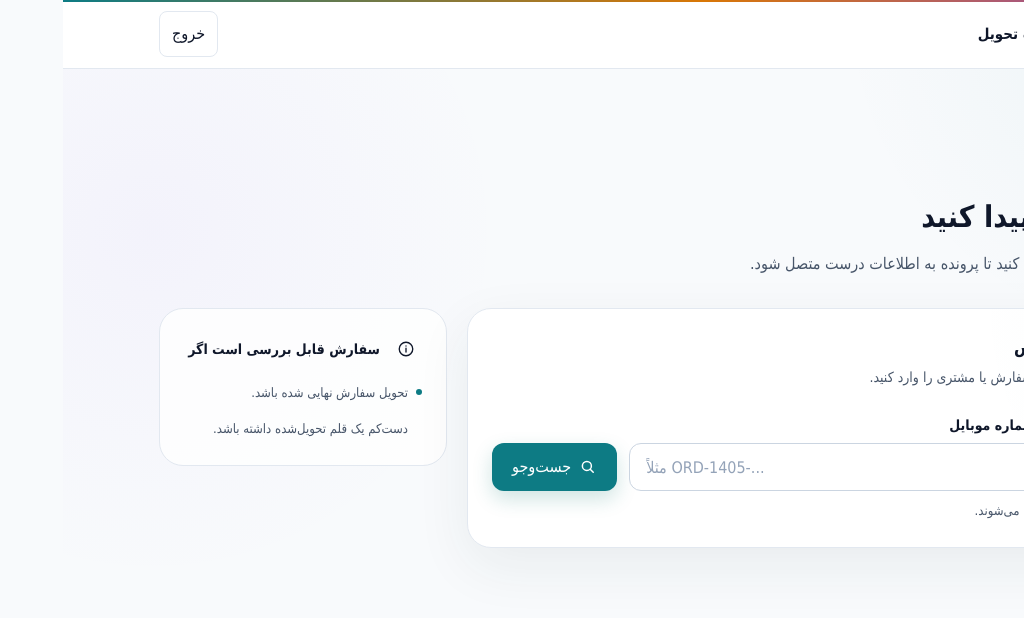
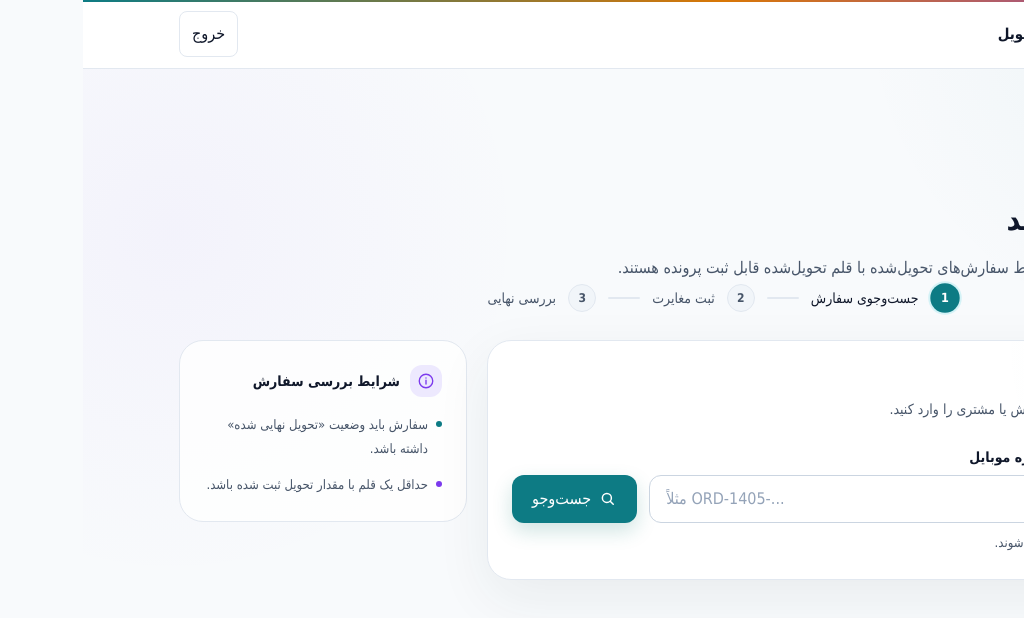
Before and after one commit to imanmajdabadi-js/delivery-discrepancy-manager, a React (Vite) app in the folder frontend/: page /cases/new in a window 1280 px wide. Shown: the top 618 px of the page, without its empty margins (256-1280 px from the left). Built offline with nearby package versions, Linux system fonts and the light colour scheme; no server answers; sample sign-in values are in the browser's storage; a web font is replaced by a local one.

Commit message:
style(frontend): redesign case pages with brand identity
Apply brand tokens to case overview, detail, creation, and manager
review pages. Add page-enter animations, brand step indicator,
brand-accent action buttons, and refined typography.

```diff
--- a/frontend/src/features/cases/pages/CreateCasePage.tsx
+++ b/frontend/src/features/cases/pages/CreateCasePage.tsx
@@ -1,4 +1,4 @@
-import { useState, type FormEvent } from 'react';
+import { useEffect, useRef, useState, type FormEvent } from 'react';
 import { useNavigate } from 'react-router-dom';
 import { Breadcrumbs } from '../../../components/Breadcrumbs';
 import { CaseItemsForm } from '../../../components/CaseItemsForm';
@@ -9,9 +9,207 @@ import { OrderSearchSkeleton } from '../../../components/OrderSearchSkeleton';
 import { useOrderSearch } from '../../../hooks/useOrderSearch';
 import { ApiError } from '../../../services';
 import { normalizeSearchQuery } from '../../../utils';
+import type { CreateCaseResponse } from '../../../types';
 
 const minimumQueryLength = 3;
 const maximumQueryLength = 64;
+
+type Step = 'search' | 'items' | 'review';
+
+function StepIndicator({ currentStep }: { currentStep: Step }) {
+  const steps: Array<{ key: Step; label: string; short: string }> = [
+    { key: 'search', label: 'جست‌وجوی سفارش', short: 'جست‌وجو' },
+    { key: 'items', label: 'ثبت مغایرت', short: 'مغایرت' },
+    { key: 'review', label: 'بررسی نهایی', short: 'بررسی' },
+  ];
+
+  return (
+    <nav
+      aria-label="مراحل ساخت پرونده"
+      className="mb-6 motion-safe:delay-75 motion-safe:page-enter"
+    >
+      <ol className="flex items-center justify-center gap-3 text-sm font-medium">
+        {steps.map((step, index) => {
+          const isActive = step.key === currentStep;
+          const isCompleted =
+            steps.findIndex((s) => s.key === currentStep) > index;
+          const isLast = index === steps.length - 1;
+
+          return (
+            <li key={step.key} className="flex items-center gap-3">
+              <span
+                aria-current={isActive ? 'step' : undefined}
+                className={`grid size-7 shrink-0 place-items-center rounded-full text-xs font-bold transition-all duration-200 ${
+                  isActive
+                    ? 'scale-105 bg-brand text-white ring-2 ring-brand-mild/50'
+                    : isCompleted
+                      ? 'bg-brand text-white'
+                      : 'border border-line bg-surface-soft text-muted'
+                }`}
+              >
+                {isCompleted ? (
+                  <svg
+                    aria-hidden="true"
+                    viewBox="0 0 24 24"
+                    fill="none"
+                    stroke="currentColor"
+                    strokeWidth="2.5"
+                    strokeLinecap="round"
+                    strokeLinejoin="round"
+                    className="size-4"
+                  >
+                    <path d="M5 12l5 5 9-9" />
+                  </svg>
+                ) : (
+                  index + 1
+                )}
+              </span>
+              <span
+                className={`hidden sm:inline ${
+                  isActive ? 'text-ink' : 'text-muted'
+                }`}
+              >
+                {step.label}
+              </span>
+              <span
+                className={`sm:hidden ${isActive ? 'text-ink' : 'text-muted'}`}
+              >
+                {step.short}
+              </span>
+              {isLast ? null : (
+                <span
+                  aria-hidden="true"
+                  className={`motion-safe:duration-200 ${
+                    isCompleted ? 'w-8 bg-brand' : 'w-8 bg-line'
+                  } h-0.5 rounded-full`}
+                />
+              )}
+            </li>
+          );
+        })}
+      </ol>
+    </nav>
+  );
+}
+
+function SuccessState({
+  createdCase,
+  onViewCase,
+}: {
+  createdCase: CreateCaseResponse;
+  onViewCase: () => void;
+}) {
+  const dialogRef = useRef<HTMLDivElement>(null);
+  const previouslyFocusedRef = useRef<HTMLElement | null>(null);
+
+  useEffect(() => {
+    previouslyFocusedRef.current = document.activeElement as HTMLElement;
+    dialogRef.current?.focus();
+  }, []);
+
+  useEffect(function restoreFocusOnUnmount() {
+    return () => {
+      previouslyFocusedRef.current?.focus();
+    };
+  }, []);
+
+  function handleKeyDown(event: React.KeyboardEvent) {
+    if (event.key === 'Escape') {
+      onViewCase();
+      return;
+    }
+
+    if (event.key === 'Tab') {
+      const focusable = dialogRef.current?.querySelectorAll<HTMLElement>(
+        'button, [href], input, select, textarea, [tabindex]:not([tabindex="-1"])',
+      );
+
+      if (focusable && focusable.length > 0) {
+        const first = focusable[0];
+        const last = focusable[focusable.length - 1];
+
+        if (event.shiftKey) {
+          if (document.activeElement === first) {
+            event.preventDefault();
+            last.focus();
+          }
+        } else if (document.activeElement === last) {
+          event.preventDefault();
+          first.focus();
+        }
+      }
+    }
+  }
+
+  return (
+    <section
+      role="dialog"
+      aria-modal="true"
+      aria-live="polite"
+      tabIndex={-1}
+      onKeyDownCapture={handleKeyDown}
+      className="motion-safe:delay-75 motion-safe:page-enter fixed inset-0 z-50 flex items-center justify-center bg-black/40 p-4 outline-none backdrop-blur-sm"
+    >
+      <div
+        ref={dialogRef}
+        tabIndex={-1}
+        className="mx-auto max-w-md rounded-3xl border border-line bg-surface p-8 text-center shadow-[0_32px_72px_rgba(24,57,51,0.2)] outline-none"
+      >
+        <span
+          aria-hidden="true"
+          className="mx-auto grid size-14 place-items-center rounded-full bg-success-soft text-success"
+        >
+          <svg
+            viewBox="0 0 24 24"
+            fill="none"
+            stroke="currentColor"
+            strokeWidth="2.5"
+            strokeLinecap="round"
+            strokeLinejoin="round"
+            className="size-7"
+          >
+            <path d="M5 12l5 5 9-9" />
+          </svg>
+        </span>
+        <h2 className="mt-4 text-xl font-bold text-ink">پرونده ثبت شد</h2>
+        <p className="mt-2 text-sm leading-7 text-muted">
+          شماره پرونده
+          <span
+            dir="ltr"
+            className="mx-1.5 inline-flex items-baseline gap-1 font-mono font-semibold text-ink"
+          >
+            {createdCase.caseNumber}
+          </span>
+          ثبت شد.
+        </p>
+        <button
+          type="button"
+          onClick={onViewCase}
+          className="motion-safe:transition-all motion-safe:duration-180 mt-6 inline-flex h-10 items-center justify-center gap-2 rounded-xl bg-brand px-5 text-sm font-semibold text-white shadow-[0_8px_20px_rgba(13,123,132,0.22)] hover:bg-brand-strong hover:shadow-[0_8px_24px_rgba(13,123,132,0.28)] focus-visible:outline-3 focus-visible:outline-offset-2 focus-visible:outline-brand"
+        >
+          مشاهده پرونده
+          <svg
+            aria-hidden="true"
+            viewBox="0 0 24 24"
+            fill="none"
+            stroke="currentColor"
+            strokeWidth="2"
+            strokeLinecap="round"
+            strokeLinejoin="round"
+            className="size-4"
+          >
+            <path d="M14.5 7.5 16 9l1.5-1.5" />
+            <path d="M16 16h5" />
+            <path d="M16 16v-5a2 2 0 0 0-2-2h-4a2 2 0 0 0-2 2v5" />
+            <path d="M4 16h5" />
+            <path d="M4 12h5" />
+            <path d="M4 8h5" />
+          </svg>
+        </button>
+      </div>
+    </section>
+  );
+}
 
 export function CreateCasePage() {
   const navigate = useNavigate();
@@ -19,11 +217,24 @@ export function CreateCasePage() {
   const [submittedQuery, setSubmittedQuery] = useState<string | null>(null);
   const [validationError, setValidationError] = useState<string | null>(null);
   const [selectedOrderId, setSelectedOrderId] = useState<string | null>(null);
+  const [createdCase, setCreatedCase] = useState<CreateCaseResponse | null>(
+    null,
+  );
   const search = useOrderSearch(submittedQuery);
   const selectedOrder =
     search.data?.results.find(
       (order) => order.id === selectedOrderId && order.eligibility.eligible,
     ) ?? null;
+
+  const currentStep: Step = selectedOrder
+    ? createdCase
+      ? 'review'
+      : 'items'
+    : submittedQuery
+      ? search.isFetching
+        ? 'search'
+        : 'items'
+      : 'search';
 
   function handleQueryChange(value: string) {
     setQuery(value);
@@ -68,24 +279,47 @@ export function CreateCasePage() {
     setSubmittedQuery(normalizedQuery);
   }
 
+  function handleCreated(createdCase: CreateCaseResponse) {
+    setCreatedCase(createdCase);
+  }
+
+  function handleViewCase() {
+    void navigate(`/cases/${createdCase!.id}`);
+  }
+
   return (
-    <main className="mx-auto w-full max-w-6xl px-4 py-7 sm:px-6 sm:py-10 lg:px-8">
+    <main className="motion-safe:page-enter mx-auto w-full max-w-6xl px-4 py-7 sm:px-6 sm:py-10 lg:px-8">
       <Breadcrumbs items={[{ label: 'ایجاد پرونده جدید' }]} />
 
-      <header className="mt-5 max-w-3xl">
-        <span className="inline-flex rounded-lg bg-accent-violet-soft px-3 py-1 text-[0.75rem] font-semibold text-accent-violet">
-          ایجاد پرونده جدید
+      <header className="motion-safe:delay-100 motion-safe:page-enter mt-5 max-w-3xl">
+        <span className="motion-safe:delay-75 motion-safe:item-enter inline-flex items-center gap-2 rounded-lg bg-brand-soft px-3 py-1.5 text-[0.75rem] font-semibold text-brand-strong">
+          <svg
+            aria-hidden="true"
+            viewBox="0 0 24 24"
+            fill="none"
+            stroke="currentColor"
+            strokeWidth="1.8"
+            strokeLinecap="round"
+            strokeLinejoin="round"
+            className="size-4"
+          >
+            <path d="M15.05 14.95a5 5 0 1 1-3.95-3.95 5 5 0 0 1 3.95 3.95z" />
+            <path d="M13 1h6v6h-6zM9 9L3 3l6-6 6 6-6 6Z" />
+          </svg>
+          اپراتور
         </span>
         <h1 className="mt-3 text-[1.625rem] leading-[1.55] font-bold text-ink sm:text-[1.875rem]">
-          ابتدا سفارش را پیدا کنید
+          ساخت مغایرت جدید
         </h1>
         <p className="mt-2 max-w-2xl text-[0.9375rem] leading-7.5 text-muted sm:text-base sm:leading-8">
-          سفارش و اقلام تحویل‌شده را بررسی کنید تا پرونده به اطلاعات درست متصل
-          شود.
+          سفارش مورد نظر را جست‌وجو کنید. فقط سفارش‌های تحویل‌شده با قلم
+          تحویل‌شده قابل ثبت پرونده هستند.
         </p>
       </header>
 
-      <div className="mt-7 grid items-start gap-4 lg:grid-cols-[minmax(0,1fr)_18rem] lg:gap-5">
+      <StepIndicator currentStep={currentStep} />
+
+      <div className="motion-safe:delay-150 motion-safe:page-enter mt-7 grid items-start gap-4 lg:grid-cols-[minmax(0,1fr)_18rem] lg:gap-5">
         <OrderSearchForm
           query={query}
           error={validationError}
@@ -94,11 +328,11 @@ export function CreateCasePage() {
           onSubmit={handleSubmit}
         />
 
-        <aside className="rounded-3xl border border-line bg-surface/80 p-5 lg:p-6">
+        <aside className="motion-safe:delay-100 motion-safe:item-enter rounded-3xl border border-line bg-surface/80 p-5 lg:p-6">
           <div className="flex items-center gap-2.5">
             <span
               aria-hidden="true"
-              className="grid size-8 place-items-center rounded-xl bg-accent-amber-soft text-accent-amber"
+              className="grid size-8 place-items-center rounded-xl bg-accent-soft text-accent"
             >
               <svg
                 viewBox="0 0 24 24"
@@ -114,7 +348,7 @@ export function CreateCasePage() {
               </svg>
             </span>
             <h2 className="text-sm font-semibold text-ink">
-              سفارش قابل بررسی است اگر
+              شرایط بررسی سفارش
             </h2>
           </div>
           <ul className="mt-4 space-y-3 text-[0.8125rem] leading-6 text-muted">
@@ -123,20 +357,23 @@ export function CreateCasePage() {
                 aria-hidden="true"
                 className="mt-2 size-1.5 shrink-0 rounded-full bg-brand"
               />
-              تحویل سفارش نهایی شده باشد.
+              <span>سفارش باید وضعیت «تحویل نهایی شده» داشته باشد.</span>
             </li>
             <li className="flex items-start gap-2">
               <span
                 aria-hidden="true"
-                className="mt-2 size-1.5 shrink-0 rounded-full bg-accent-violet"
+                className="mt-2 size-1.5 shrink-0 rounded-full bg-accent"
               />
-              دست‌کم یک قلم تحویل‌شده داشته باشد.
+              <span>حداقل یک قلم با مقدار تحویل ثبت شده باشد.</span>
             </li>
           </ul>
         </aside>
       </div>
 
-      <div aria-live="polite">
+      <div
+        aria-live="polite"
+        className="motion-safe:delay-200 motion-safe:page-enter"
+      >
         {search.isFetching ? <OrderSearchSkeleton /> : null}
 
         {!search.isFetching && search.isError ? (
@@ -169,13 +406,17 @@ export function CreateCasePage() {
         ) : null}
       </div>
 
-      {!search.isFetching && selectedOrder ? (
+      {!search.isFetching && selectedOrder && createdCase === null ? (
         <CaseItemsForm
           key={selectedOrder.id}
           order={selectedOrder}
           onChangeOrder={() => setSelectedOrderId(null)}
-          onCreated={(createdCase) => void navigate(`/cases/${createdCase.id}`)}
+          onCreated={handleCreated}
         />
+      ) : null}
+
+      {createdCase ? (
+        <SuccessState createdCase={createdCase} onViewCase={handleViewCase} />
       ) : null}
     </main>
   );
--- a/frontend/src/features/cases/pages/ManagerReviewPage.tsx
+++ b/frontend/src/features/cases/pages/ManagerReviewPage.tsx
@@ -67,7 +67,7 @@ export function ManagerReviewPage() {
   }
 
   return (
-    <main className="mx-auto w-full max-w-6xl px-4 py-9 sm:px-6 sm:py-10 lg:px-8">
+    <main className="motion-safe:page-enter mx-auto w-full max-w-6xl px-4 py-9 sm:px-6 sm:py-10 lg:px-8">
       <div className="flex flex-col gap-6 sm:flex-row sm:items-end sm:justify-between">
         <header className="max-w-3xl">
           <p className="mb-2.5 text-[0.8125rem] font-semibold text-brand sm:text-sm">
@@ -84,7 +84,7 @@ export function ManagerReviewPage() {
 
         <Link
           to="/"
-          className="inline-flex h-11 shrink-0 items-center justify-center gap-2 self-start rounded-xl border border-line bg-surface px-4 text-sm font-semibold text-ink transition hover:bg-surface-soft focus-visible:outline-3 focus-visible:outline-offset-2 focus-visible:outline-brand sm:self-auto"
+          className="motion-safe:transition-all motion-safe:duration-180 inline-flex h-11 shrink-0 items-center justify-center gap-2 self-start rounded-xl border border-line bg-surface px-4 text-sm font-semibold text-ink hover:border-brand-mild hover:bg-brand-soft focus-visible:outline-3 focus-visible:outline-offset-2 focus-visible:outline-brand sm:self-auto"
         >
           <svg
             aria-hidden="true"
```
Also changed, not shown: frontend/src/features/cases/pages/CaseDetailsPage.tsx (+17 -4 lines), frontend/src/features/cases/pages/CasesPage.tsx (+4 -4 lines).
